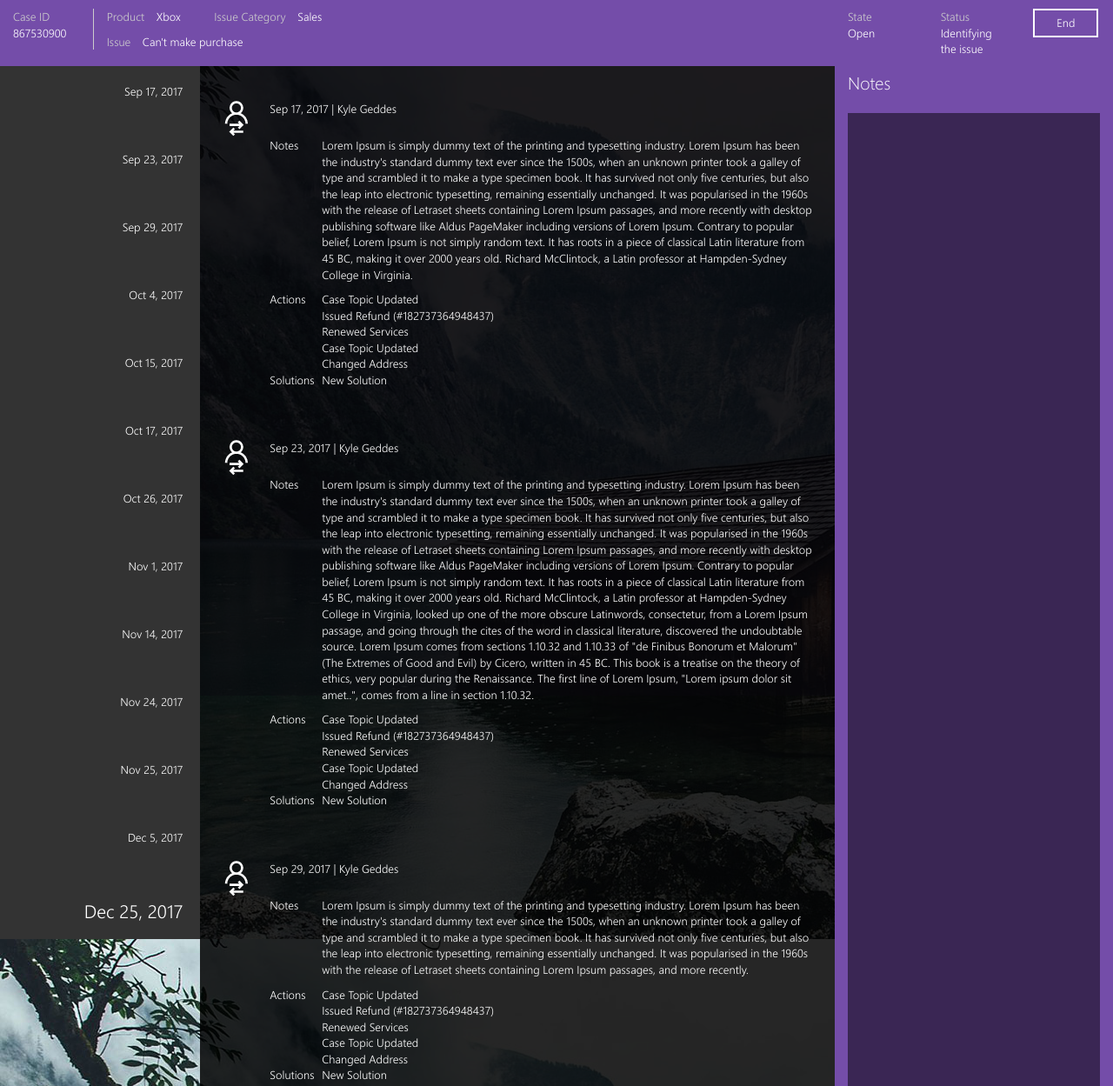
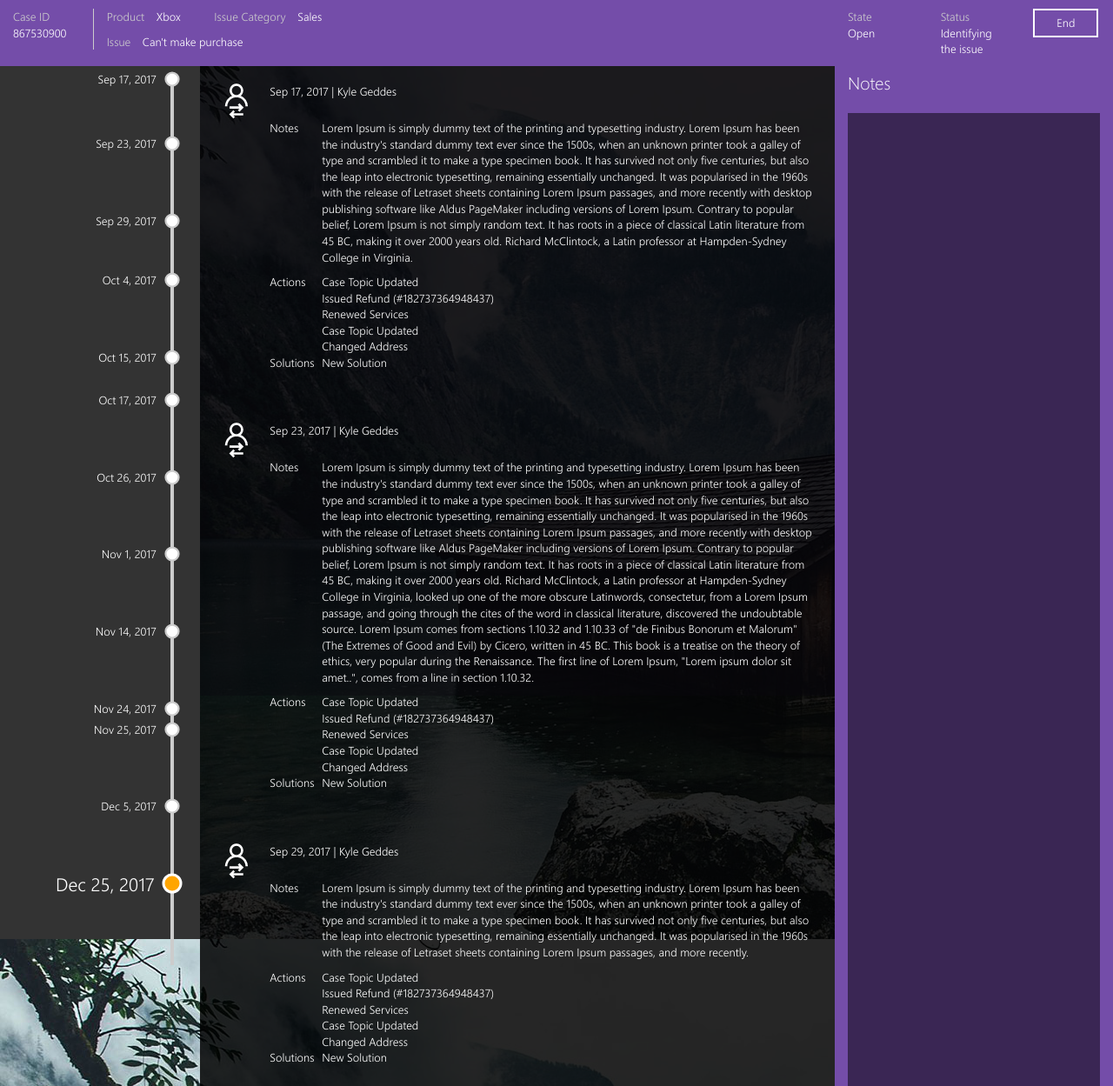
Before and after one commit to caseyrmorrison/altux, a plain HTML site: page case_history_timeline.html in a window 1280 px wide. Shown: the top 1249 px of the page at 87% size. Drawn offline with Linux system fonts and the light colour scheme.

Commit message:
added timeline marker and made responsive

```diff
--- a/case_history_timeline.html
+++ b/case_history_timeline.html
@@ -54,19 +54,45 @@
         <div id="timeline">
             <div id="timeline-nav" class="timeline-content">
                 <ul class="nav">
-                    <li><a href="#sep17">Sep 17, 2017</a></li>
-                    <li><a href="#sep23">Sep 23, 2017</a></li>
-                    <li><a href="#sep29">Sep 29, 2017</a></li>
-                    <li><a href="#oct4">Oct 4, 2017</a></li>
-                    <li><a href="#oct15">Oct 15, 2017</a></li>
-                    <li><a href="#oct17">Oct 17, 2017</a></li>
-                    <li><a href="#oct26">Oct 26, 2017</a></li>
-                    <li><a href="#nov1">Nov 1, 2017</a></li>
-                    <li><a href="#nov14">Nov 14, 2017</a></li>
-                    <li><a href="#nov24">Nov 24, 2017</a></li>
-                    <li><a href="#nov25">Nov 25, 2017</a></li>
-                    <li><a href="#dec5">Dec 5, 2017</a></li>
-                    <li><a href="#dec25">Dec 25, 2017</a></li>
+                    <li><a href="#sep17">Sep 17, 2017 <svg height="30" width="30">
+  <circle cx="15" cy="15" r="10" stroke-width="3" />
+</svg></a></li>
+                    <li style="margin-top:-15px;"><a href="#sep23">Sep 23, 2017 <svg height="30" width="30">
+  <circle cx="15" cy="15" r="10" stroke-width="3" />
+</svg></a></li>
+                    <li><a href="#sep29">Sep 29, 2017 <svg height="30" width="30">
+  <circle cx="15" cy="15" r="10" stroke-width="3" />
+</svg></a></li>
+                    <li style="margin-top:-20px;"><a href="#oct4">Oct 4, 2017 <svg height="30" width="30">
+  <circle cx="15" cy="15" r="10" stroke-width="3" />
+</svg></a></li>
+                    <li><a href="#oct15">Oct 15, 2017 <svg height="30" width="30">
+  <circle cx="15" cy="15" r="10" stroke-width="3" />
+</svg></a></li>
+                    <li style="margin-top:-40px;"><a href="#oct17">Oct 17, 2017 <svg height="30" width="30">
+  <circle cx="15" cy="15" r="10" stroke-width="3" />
+</svg></a></li>
+                    <li><a href="#oct26">Oct 26, 2017 <svg height="30" width="30">
+  <circle cx="15" cy="15" r="10" stroke-width="3" />
+</svg></a></li>
+                    <li><a href="#nov1">Nov 1, 2017 <svg height="30" width="30">
+  <circle cx="15" cy="15" r="10" stroke-width="3" />
+</svg></a></li>
+                    <li><a href="#nov14">Nov 14, 2017 <svg height="30" width="30">
+  <circle cx="15" cy="15" r="10" stroke-width="3" />
+</svg></a></li>
+                    <li><a href="#nov24">Nov 24, 2017 <svg height="30" width="30">
+  <circle cx="15" cy="15" r="10" stroke-width="3" />
+</svg></a></li>
+                    <li style="margin-top:-65px;"><a href="#nov25">Nov 25, 2017 <svg height="30" width="30">
+  <circle cx="15" cy="15" r="10" stroke-width="3" />
+</svg></a></li>
+                    <li><a href="#dec5">Dec 5, 2017 <svg height="30" width="30">
+  <circle cx="15" cy="15" r="10" stroke-width="3" />
+</svg></a></li>
+                    <li><a href="#dec25">Dec 25, 2017 <svg height="30" width="30">
+  <circle cx="15" cy="15" r="10" stroke-width="3" />
+</svg></a></li>
                 </ul>
             </div>
         </div>
@@ -486,12 +512,23 @@
 
         var windowHeight = $(window).height();
         var headerHeight = $('header').height();
+        var notesHeight = $('#notes-column').height();
         var headerHeightDifference = (windowHeight - headerHeight);
+        var notesHeightDifference = ((windowHeight - headerHeight) - notesHeight);
         var tileHeight = ($('#services-tile').height() + $('#client-dash-orders').height() + $('#client-dash-payment').height());
 
-        $('#notes-column,#timeline').css({
+        if($(window).width() > 960){
+
+        $('#notes-column,#timeline,#case-history').css({
             "height": headerHeightDifference
         });
+
+        }
+        else{
+            $('#timeline,#case-history').css({
+                "height": notesHeightDifference
+            });
+        }
 
         var historyHeight = $('.case-history-content').height();
 
--- a/css/timeline.css
+++ b/css/timeline.css
@@ -26,7 +26,6 @@ body{
 }
 
 #case-history{
-    background-color: rgba(0,0,0,.85);
     width:57%;
     height:auto;
     margin-left:18%;
@@ -41,13 +40,14 @@ body{
 }
 
 .timeline-content{
-    padding:20px 10px;
+    padding:30px 30px 20px 10px;
 }
 
 .timeline-content ul{
     height: 100%;
     display: flex;
     flex-direction: column;
+    border-right:4px solid #ccc;
 }
 
 .timeline-content ul li{
@@ -55,20 +55,50 @@ body{
     list-style-type: none;
     text-align: right;
     flex: 1;
+    margin-right:-27px;
 }
 
 .timeline-content ul li.active{
     font-size:21px;
 }
 
+.timeline-content ul li svg{
+    fill:white;
+    stroke: #ccc;
+    transform: scale(.75);
+    -moz-transform: scale(.75);
+    line-height: 24px;
+    vertical-align: bottom;
+}
+
+.timeline-content ul li.active svg{
+    fill:orange;
+    stroke: white;
+    transform: scale(1);
+    -moz-transform: scale(1);
+    line-height: 36px;
+    vertical-align: bottom;
+}
+
 .case-history-content{
-    padding:20px;
+    padding:0px 20px 20px;
+    background-color: rgba(0,0,0,.85);
+    background-attachment: fixed;
 }
 
 .timeline-content ul li a{
-    padding:10px;
+    padding:0px 10px;
     display:block;
     color:#fff;
+    line-height:30px;
+}
+
+.timeline-content ul li a:first-child{
+    margin-top:-20px;
+}
+
+.timeline-content ul li a:hover{
+    background-color:transparent;
 }
 
 .case-history-data li{
@@ -78,3 +108,20 @@ body{
 .case-history-data > li{
     margin-bottom:60px;
 }
+
+
+
+@media (max-width: 960px) {
+
+#timeline{
+    width:25%;
+    margin-top:300px;
+}
+
+#case-history{
+    width:75%;
+    margin-left:25%;
+    margin-top:300px;
+}
+
+}
```
